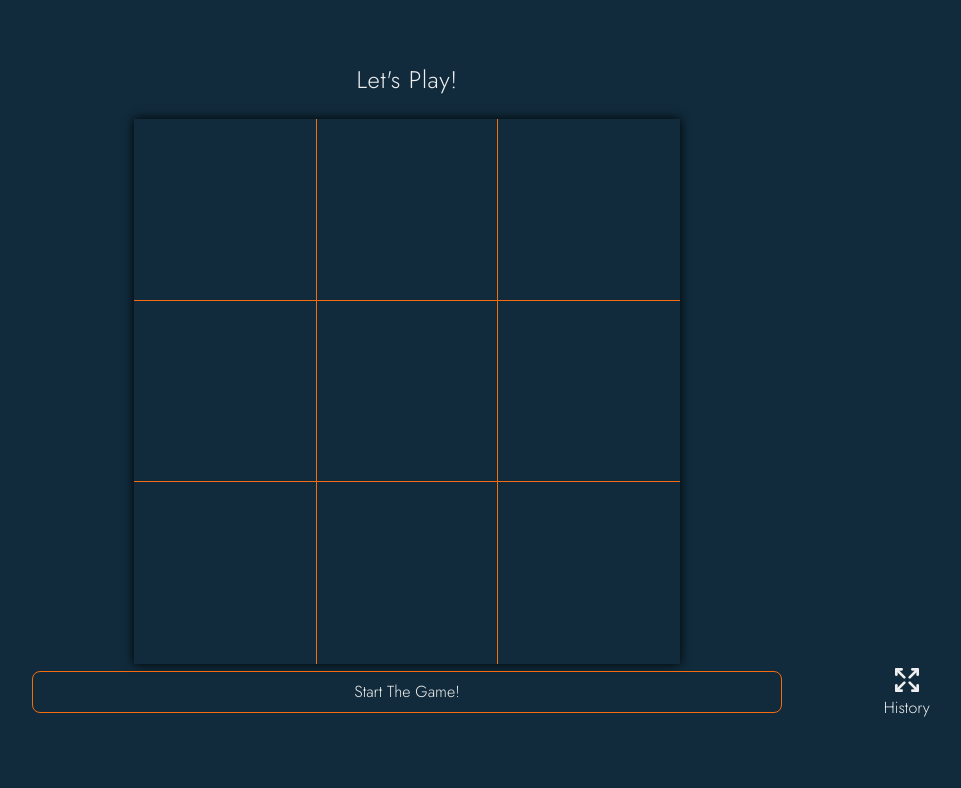
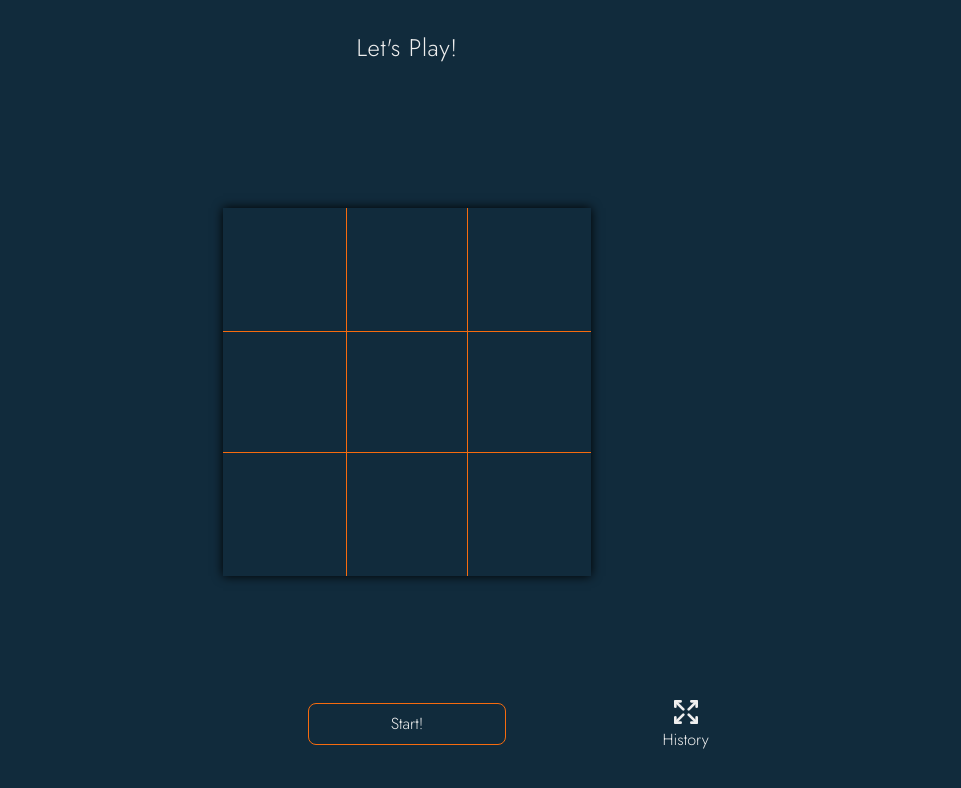
Before and after one commit to ThanWeb/Tic-Tac-Toe, a React (Vite) app: page / in a window 1280 px wide. Shown: the top 788 px of the page, without its empty margins (233-1194 px from the left). Built offline with nearby package versions, Linux system fonts and the light colour scheme.

Commit message:
Styling responsive

```diff
--- a/src/App.tsx
+++ b/src/App.tsx
@@ -125,7 +125,7 @@ const App = (): ReactElement => {
 
     return (
         <div className='flex flex-col justify-center bg-dark-blue'>
-            <div className='container flex flex-col height-viewport mx-auto px-12 py-8 lg:py-16'>
+            <div className='container flex flex-col height-viewport mx-auto px-12 py-8'>
                 {
                     isHistoryShowed ? <h1 className='text-center tracking-wide text-2xl'>History</h1> : <h1 className='text-center tracking-wide text-2xl'>{headingText}</h1>
                 }
--- a/src/components/Board.tsx
+++ b/src/components/Board.tsx
@@ -8,7 +8,7 @@ interface IBoardProps {
 
 const Board = ({ values, changeValue }: IBoardProps): ReactElement => {
     return (
-        <div className='board flex flex-wrap w-full lg:w-fit lg:h-full aspect-square m-auto'>
+        <div className='board flex flex-wrap w-full md:w-3/4 lg:w-fit lg:h-2/4 aspect-square m-auto'>
             {
                 values.map((value, index) => <Cell key={index} cellIndex={index} value={value} changeValue={changeValue}/>)
             }
--- a/src/components/ToolBar.tsx
+++ b/src/components/ToolBar.tsx
@@ -17,9 +17,9 @@ const ToolBar = ({ isGameStarted, values, startTheGame, history, isHistoryShowed
                 <TbArrowForwardUp className='w-8 h-8 mx-auto' />
                 <span>Reset</span>
             </button>
-            <button disabled={isGameStarted} onClick={() => { startTheGame() }} className={`${isGameStarted ? 'opacity-0' : 'opacity-100 border'} border-orange rounded-lg px-4 py-2 transition-fast w-full`}>
+            <button disabled={isGameStarted} onClick={() => { startTheGame() }} className={`${isGameStarted ? 'opacity-0' : 'opacity-100 border'} main-btn border-orange rounded-lg px-4 py-2 transition-fast w-fit md:w-2/4 lg:w-2/12`}>
                 {
-                    history.length > 0 ? 'Play Again' : 'Start The Game!'
+                    history.length > 0 ? 'Again?' : 'Start!'
                 }
             </button>
             <button onClick={() => { toggleHistory() }} className='text-center w-3/12'>
--- a/src/styles/main.css
+++ b/src/styles/main.css
@@ -82,3 +82,7 @@ body, button {
 .cross-sign .line:nth-child(2) {
     transform: rotate(-45deg);
 }
+
+.main-btn:hover {
+    border-color: var(--white);
+}
```
